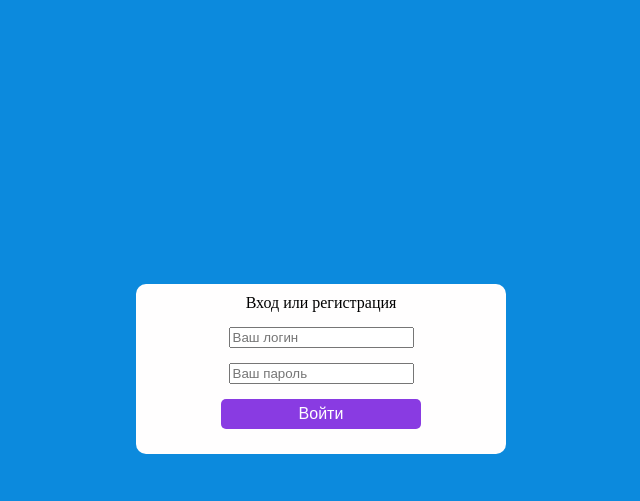
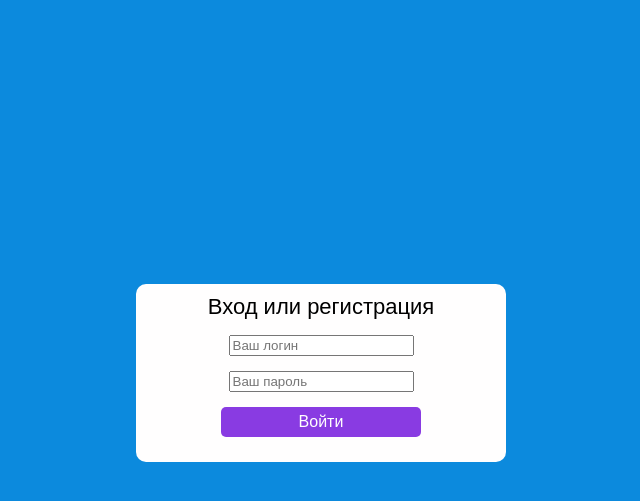
Before and after one commit to BeyondOrigins/diary, a Flask app: page /auth in a window 1280 px wide. Shown: the top 501 px of the page, without its empty margins (319-959 px from the left). Run offline with Flask 3, Linux system fonts and the light colour scheme.

Commit message:
Edited style.css

```diff
--- a/static/styles/style.css
+++ b/static/styles/style.css
@@ -57,6 +57,11 @@ body {
    transform: translateY(-5px);
 }
 
+.form-title {
+    font-size: 22px;
+    font-family: "Arial", sans-serif;
+}
+
 /* IDs */
 #error {
     color: rgb(236, 65, 65);
```
